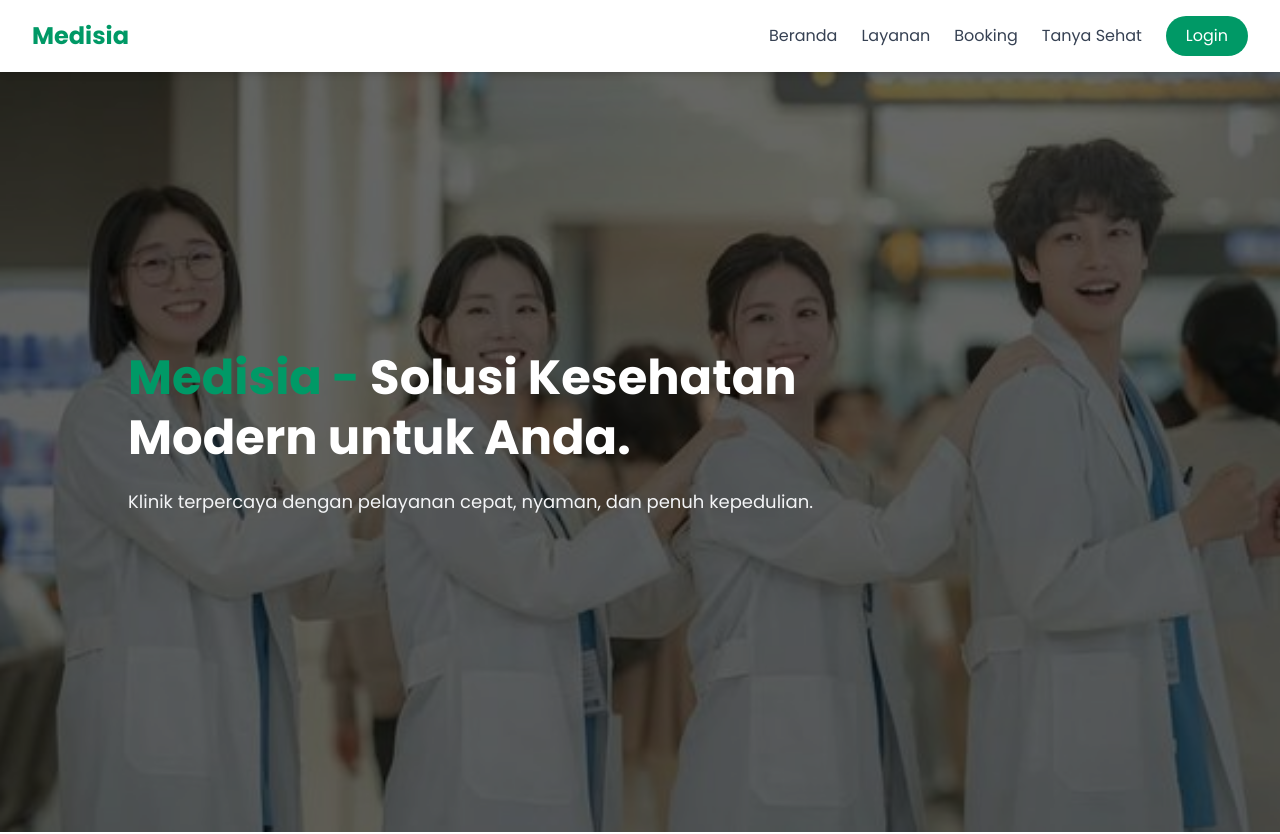
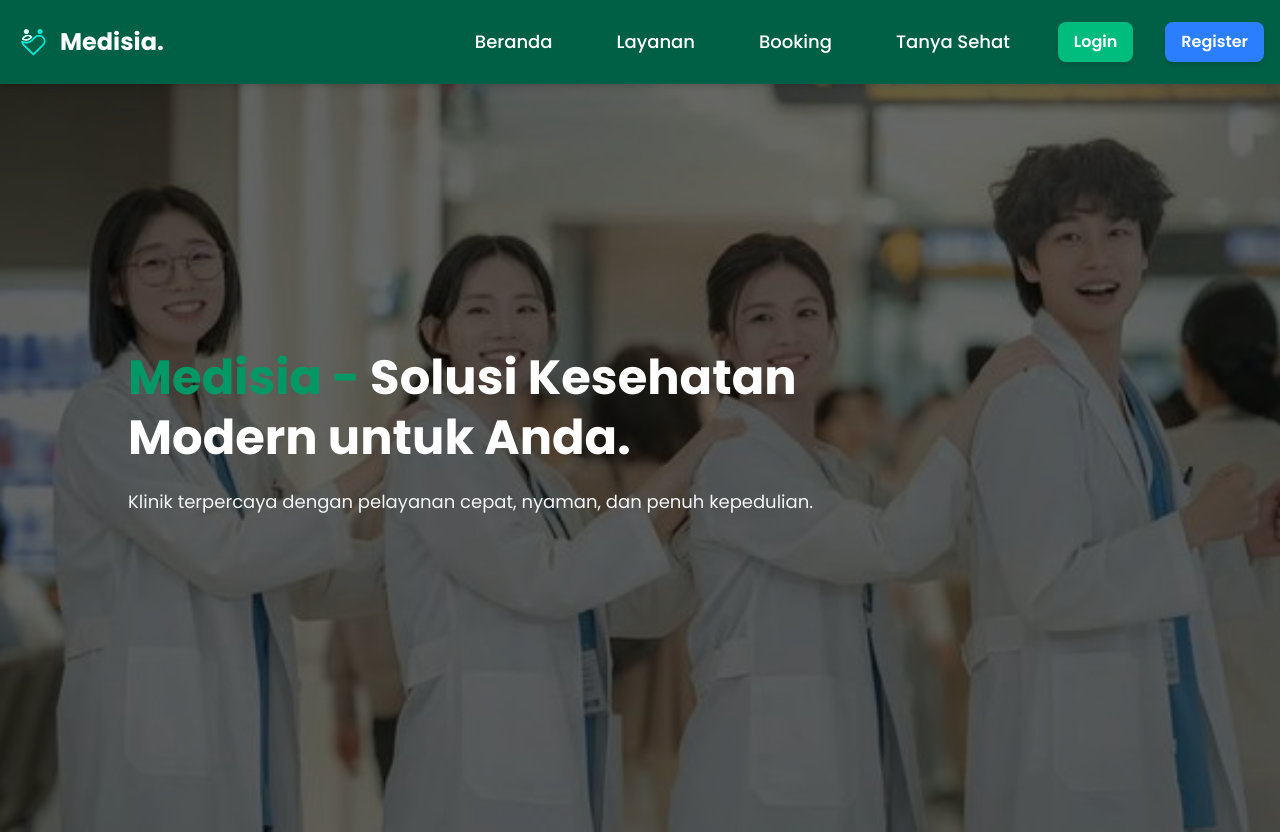
Before and after one commit to Mufadhal27/klinik-app-frontend, a React (Vite) app: page / in a window 1280 px wide. Shown: the top 834 px of the page. Built offline with nearby package versions, Linux system fonts and the light colour scheme; no server answers.

Commit message:
tambah login dan register

```diff
--- a/src/components/Navbar.jsx
+++ b/src/components/Navbar.jsx
@@ -1,15 +1,27 @@
-import React, { useState, useEffect, useRef } from 'react';
-import { Link } from 'react-router-dom';
-import { useAuth } from '../contexts/AuthContext';
+import { useState, useEffect, useRef } from "react";
+import { useNavigate } from "react-router-dom";
+import { useAuth } from '../contexts/AuthContext'; // Pastikan path ini benar
 
 function Navbar() {
-  const [isDropdownOpen, setIsDropdownOpen] = useState(false);
-  const dropdownRef = useRef(null);
+  const [active, setActive] = useState(false); // Untuk mobile menu
+  const [isDropdownOpen, setIsDropdownOpen] = useState(false); // Untuk dropdown username
+  const navigate = useNavigate();
+  const dropdownRef = useRef(null); // Ref untuk menutup dropdown saat klik di luar
 
-  // Menggunakan AuthContext untuk mendapatkan status login dan data user
   const { isLoggedIn, currentUser, logout, loading } = useAuth();
 
-  // Efek untuk menutup dropdown saat klik di luar area dropdown
+  const handleNavigate = (path) => {
+    navigate(path);
+    setActive(false); // Tutup mobile menu saat navigasi
+  };
+
+  const handleLogoutClick = () => { // Ganti nama agar tidak konflik dengan fungsi logout dari context
+    logout(); // Panggil fungsi logout dari AuthContext
+    setActive(false); // Tutup mobile menu
+    setIsDropdownOpen(false); // Tutup dropdown
+  };
+
+  // Efek untuk menutup dropdown (username) saat klik di luar
   useEffect(() => {
     function handleClickOutside(event) {
       if (dropdownRef.current && !dropdownRef.current.contains(event.target)) {
@@ -22,41 +34,63 @@ function Navbar() {
     };
   }, [dropdownRef]);
 
-  // Fungsi yang dipanggil saat tombol Logout diklik
-  const handleLogoutClick = () => {
-    logout(); // Panggil fungsi logout dari AuthContext
-    setIsDropdownOpen(false); // Tutup dropdown setelah logout
-  };
-
   // Tampilkan null atau loading indicator jika AuthContext sedang memuat
   if (loading) {
     return null;
   }
 
   return (
-    <nav className="fixed w-full top-0 left-0 bg-white shadow-md z-50">
-      <div className="container mx-auto px-4 md:px-8 py-4 flex justify-between items-center">
-        {/* Logo atau Nama Aplikasi - Tidak Berubah */}
-        <Link to="/" className="text-2xl font-bold text-emerald-600">
-          Medisia
-        </Link>
+    <div className="bg-emerald-800 text-white fixed top-0 left-0 w-full z-50 shadow-md">
+      <div className="navbar container mx-auto px-4 py-5 flex items-center justify-between relative">
+        <div className="logo">
+          <h1
+            className="text-2xl font-bold flex items-center gap-2 cursor-pointer"
+            onClick={() => handleNavigate("/")}
+          >
+            <img src="/logo.png" alt="logo" className="w-9 h-9 object-contain" />
+            Medisia.
+          </h1>
+        </div>
 
-        <div className="hidden md:flex space-x-6 items-center">
-          <Link to="/" className="text-gray-700 hover:text-emerald-600 transition">Beranda</Link>
-          <Link to="/services" className="text-gray-700 hover:text-emerald-600 transition">Layanan</Link>
-          <Link to="/booking" className="text-gray-700 hover:text-emerald-600 transition">Booking</Link>
-          <Link to="/chatbot" className="text-gray-700 hover:text-emerald-600 transition">Tanya Sehat</Link>
+        <button
+          className="md:hidden flex flex-col justify-center items-center w-10 h-10 z-20"
+          onClick={() => setActive(!active)}
+          aria-label="Toggle menu"
+        >
+          <span className={`block h-1 w-8 bg-white mb-1 rounded transition-all duration-300 ${active ? "rotate-45 translate-y-2" : ""}`}></span>
+          <span className={`block h-1 w-8 bg-white mb-1 rounded transition-all duration-300 ${active ? "opacity-0" : ""}`}></span>
+          <span className={`block h-1 w-8 bg-white rounded transition-all duration-300 ${active ? "-rotate-45 -translate-y-2" : ""}`}></span>
+        </button>
 
+        <ul
+          className={`menu flex items-center gap-8 md:static fixed left-1/2 -translate-x-1/2 md:-translate-x-0 top-20 md:top-0 bg-emerald-700 md:bg-transparent w-full md:w-auto py-10 md:py-0 flex-col md:flex-row transition-all duration-300 z-10
+          ${active ? "opacity-100 pointer-events-auto" : "opacity-0 pointer-events-none"} md:opacity-100 md:pointer-events-auto`}
+        >
+          {[
+            { label: "Beranda", path: "/" },
+            { label: "Layanan", path: "/services" },
+            { label: "Booking", path: "/booking" },
+            { label: "Tanya Sehat", path: "/chatbot" },
+          ].map((item) => (
+            <li key={item.path}>
+              <button
+                onClick={() => handleNavigate(item.path)}
+                className="text-lg font-medium px-4 py-2 rounded-md transition-all duration-300 hover:bg-white/10 hover:shadow-md hover:shadow-white/30"
+              >
+                {item.label}
+              </button>
+            </li>
+          ))}
 
-          {isLoggedIn && currentUser ? (
-            <div className="relative" ref={dropdownRef}>
+          {isLoggedIn ? (
+            <li className="flex items-center gap-4 flex-col md:flex-row mt-4 md:mt-0 relative" ref={dropdownRef}>
               <button
                 onClick={() => setIsDropdownOpen(!isDropdownOpen)}
-                className="flex items-center text-emerald-600 font-semibold px-4 py-2 rounded-full border border-emerald-600 hover:bg-emerald-50 transition"
+                className="text-lg font-semibold text-white flex items-center gap-2"
               >
-                Halo, {currentUser.username}!
+                Halo, {currentUser?.username || 'User'}!
                 <svg
-                  className={`w-4 h-4 ml-2 transition-transform ${isDropdownOpen ? 'rotate-180' : ''}`}
+                  className={`w-4 h-4 transition-transform ${isDropdownOpen ? 'rotate-180' : ''}`}
                   fill="none"
                   stroke="currentColor"
                   viewBox="0 0 24 24"
@@ -67,27 +101,39 @@ function Navbar() {
               </button>
 
               {isDropdownOpen && (
-                <div className="absolute right-0 mt-2 w-48 bg-white rounded-md shadow-lg py-1 z-10">
+                <div className="absolute right-0 md:top-full mt-2 md:mt-0 w-48 bg-emerald-700 md:bg-emerald-800 rounded-md shadow-lg py-1 z-20">
                   <button
-                    onClick={handleLogoutClick} // Memanggil fungsi logout yang terhubung dengan AuthContext
-                    className="block w-full text-left px-4 py-2 text-sm text-gray-700 hover:bg-gray-100"
+                    onClick={handleLogoutClick}
+                    className="block w-full text-left px-4 py-2 text-sm text-white hover:bg-white/10"
                   >
                     Logout
                   </button>
                 </div>
               )}
-            </div>
+            </li>
           ) : (
-            // Tampilkan tombol Login/Register jika tidak login dan AuthContext sudah selesai loading
-            !loading && (
-              <Link to="/login" className="px-5 py-2 bg-emerald-600 text-white rounded-full hover:bg-emerald-700 transition">
-                Login
-              </Link>
-            )
+            <>
+              <li className="w-full md:w-auto mt-4 md:mt-0">
+                <button
+                  onClick={() => handleNavigate("/login")}
+                  className="bg-emerald-500 hover:bg-emerald-600 text-white font-semibold py-2 px-4 rounded-lg shadow-md hover:shadow-lg transition duration-300 ease-in-out focus:outline-none focus:ring-2 focus:ring-emerald-400 focus:ring-opacity-75 w-full md:w-auto"
+                >
+                  Login
+                </button>
+              </li>
+              <li className="w-full md:w-auto mt-2 md:mt-0">
+                <button
+                  onClick={() => handleNavigate("/register")}
+                  className="bg-blue-500 hover:bg-blue-600 text-white font-semibold py-2 px-4 rounded-lg shadow-md hover:shadow-lg transition duration-300 ease-in-out focus:outline-none focus:ring-2 focus:ring-blue-400 focus:ring-opacity-75 w-full md:w-auto"
+                >
+                  Register
+                </button>
+              </li>
+            </>
           )}
-        </div>
+        </ul>
       </div>
-    </nav>
+    </div>
   );
 }
 
--- a/src/pages/Booking.jsx
+++ b/src/pages/Booking.jsx
@@ -10,7 +10,8 @@ function Booking() {
   useEffect(() => {
     if (!loading) {
       if (!isLoggedIn) {
-        alert('Anda harus login terlebih dahulu untuk mengakses halaman booking.');
+        // Pastikan baris alert ini yang Anda miliki sekarang
+        alert('Anda harus login terlebih dahulu untuk mengakses halaman ini.');
         navigate('/login');
       }
     }
```
